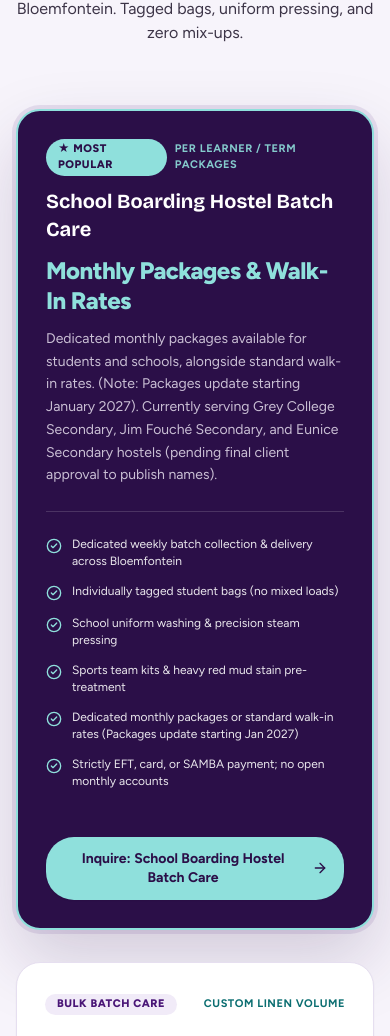
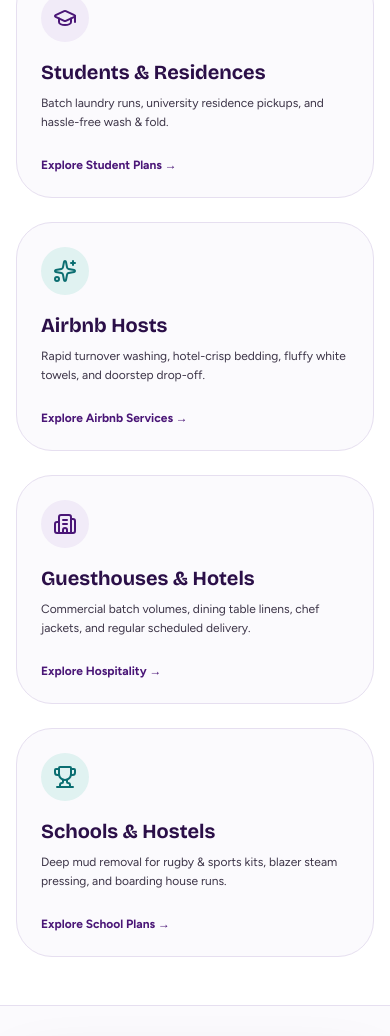
Before and after one commit to arnobonthuyzen-arch/LaundroHub, a Next.js app: page / in a window 390 px wide. Shown: the part 4785-5821 px from the top of the page. Built offline with nearby package versions, Linux system fonts and the light colour scheme.

Commit message:
Shorten home page by removing redundant hostel checklist section and tightening vertical spacing

```diff
--- a/src/app/page.tsx
+++ b/src/app/page.tsx
@@ -17,7 +17,7 @@ import {
   Receipt,
 } from "lucide-react";
 import { WhatsAppIcon } from "@/components/icons/WhatsAppIcon";
-import { getServices, getPricingPlans, getSuburbs, BUSINESS_INFO } from "@/lib/data";
+import { getServices, getSuburbs, BUSINESS_INFO } from "@/lib/data";
 import { HeroBubbles } from "@/components/HeroBubbles";
 import { HeroVideoPlayer } from "@/components/HeroVideoPlayer";
 import TowersMapWrapper from "@/components/TowersMapWrapper";
@@ -41,9 +41,8 @@ export const metadata: Metadata = {
 };
 
 export default async function HomePage() {
-  const [services, plans, suburbs] = await Promise.all([
+  const [services, suburbs] = await Promise.all([
     getServices(),
-    getPricingPlans(),
     getSuburbs(),
   ]);
 
@@ -219,7 +218,7 @@ export default async function HomePage() {
           </div>
 
           {/* Quick Price List Callout Banner */}
-          <div className="mt-12 rounded-3xl bg-gradient-to-r from-brand-deep to-brand-plum p-6 sm:p-8 text-white flex flex-col md:flex-row items-center justify-between gap-6 shadow-elevated">
+          <div className="mt-8 rounded-3xl bg-gradient-to-r from-brand-deep to-brand-plum p-6 sm:p-8 text-white flex flex-col md:flex-row items-center justify-between gap-6 shadow-elevated">
             <div className="space-y-1.5 text-center md:text-left">
               <div className="inline-flex items-center gap-1.5 rounded-full bg-brand-mint/20 px-3 py-0.5 text-xs font-bold uppercase tracking-wider text-brand-mint">
                 <Receipt className="h-3.5 w-3.5" />
@@ -245,129 +244,10 @@ export default async function HomePage() {
         </div>
       </section>
 
-      {/* School Hostels & Student Living Preview */}
-      <section className="py-20 bg-brand-lav/40 border-y border-brand-line">
+      {/* Who We Serve: Sector & Audience Highlights */}
+      <section className="py-12 sm:py-16 bg-white border-y border-brand-line">
         <div className="mx-auto max-w-7xl px-4 sm:px-6 lg:px-8">
-          <div className="text-center max-w-3xl mx-auto mb-16">
-            <span className="text-sm font-bold uppercase tracking-wider text-brand-purple">
-              Hostels &amp; Student Living
-            </span>
-            <h2 className="mt-2 font-display text-3xl sm:text-5xl font-extrabold text-brand-deep tracking-tight">
-              Boarding school &amp; hostel laundry made simple.
-            </h2>
-            <p className="mt-4 text-base text-brand-body">
-              Scheduled weekly batch runs for school boarding hostels, sports derbies &amp; tournament kits, university residences, and student communes in Bloemfontein. Tagged bags, uniform pressing, and zero mix-ups.
-            </p>
-          </div>
-
-          <div className="grid grid-cols-1 lg:grid-cols-3 gap-8 items-stretch">
-            {plans.map((plan) => (
-              <div
-                key={plan.id}
-                className={`relative flex flex-col justify-between rounded-3xl p-7 sm:p-8 transition-all h-full ${
-                  plan.popular
-                    ? "bg-brand-deep text-white shadow-elevated border-2 border-brand-mint ring-4 ring-brand-purple/10"
-                    : "bg-white text-brand-ink border border-brand-line shadow-sm hover:shadow-md hover:border-brand-purple/30"
-                }`}
-              >
-                <div>
-                  {/* Category Badge & Weight Tag Row */}
-                  <div className="flex items-center justify-between gap-2 min-h-[1.75rem] mb-3">
-                    <span
-                      className={`inline-flex items-center rounded-full px-3 py-0.5 text-[11px] font-extrabold uppercase tracking-wider ${
-                        plan.popular
-                          ? "bg-brand-mint text-brand-deep"
-                          : "bg-brand-lav text-brand-purple"
-                      }`}
-                    >
-                      {plan.popular ? "★ Most Popular" : "Bulk Batch Care"}
-                    </span>
-                    <span
-                      className={`text-[11px] font-bold uppercase tracking-wider ${
-                        plan.popular ? "text-brand-mint/90" : "text-brand-teal"
-                      }`}
-                    >
-                      {plan.weightLimit}
-                    </span>
-                  </div>
-
-                  {/* Plan Name */}
-                  <h3
-                    className={`font-display text-xl sm:text-2xl font-bold min-h-[3.5rem] flex items-center leading-snug ${
-                      plan.popular ? "text-white" : "text-brand-deep"
-                    }`}
-                  >
-                    {plan.name}
-                  </h3>
-
-                  {/* Rate / Price Display */}
-                  <div className="mt-3 min-h-[3.75rem] flex items-center">
-                    <span
-                      className={`text-2xl sm:text-3xl font-extrabold tracking-tight leading-tight ${
-                        plan.popular ? "text-brand-mint" : "text-brand-deep"
-                      }`}
-                    >
-                      {plan.pricePerMonth}
-                    </span>
-                  </div>
-
-                  {/* Description */}
-                  <p
-                    className={`mt-3 text-sm leading-relaxed min-h-[4.5rem] flex items-start ${
-                      plan.popular ? "text-brand-lav/80" : "text-brand-body"
-                    }`}
-                  >
-                    {plan.description}
-                  </p>
-
-                  {/* Divider */}
-                  <div
-                    className={`my-6 border-t ${
-                      plan.popular ? "border-white/15" : "border-brand-line/60"
-                    }`}
-                  />
-
-                  {/* Feature Checklist */}
-                  <ul className="space-y-3.5">
-                    {plan.features.map((f) => (
-                      <li key={f} className="flex items-start gap-2.5 text-xs sm:text-sm leading-snug">
-                        <CheckCircle2
-                          className={`h-4 w-4 flex-shrink-0 mt-0.5 ${
-                            plan.popular ? "text-brand-mint" : "text-brand-teal"
-                          }`}
-                        />
-                        <span className={plan.popular ? "text-white/90" : "text-brand-body"}>
-                          {f}
-                        </span>
-                      </li>
-                    ))}
-                  </ul>
-                </div>
-
-                {/* Bottom CTA Button */}
-                <div className="mt-8 pt-4">
-                  <Link
-                    href="/contact"
-                    className={`flex w-full min-h-[3rem] h-auto py-3 px-4 items-center justify-center gap-2 rounded-xl text-sm font-bold text-center leading-snug transition-all shadow-sm ${
-                      plan.popular
-                        ? "bg-brand-mint text-brand-deep hover:bg-brand-mint/90 hover:scale-[1.01]"
-                        : "bg-brand-purple text-white hover:bg-brand-deep hover:scale-[1.01]"
-                    }`}
-                  >
-                    <span>Inquire: {plan.name}</span>
-                    <ArrowRight className="h-4 w-4 shrink-0" />
-                  </Link>
-                </div>
-              </div>
-            ))}
-          </div>
-        </div>
-      </section>
-
-      {/* Who We Serve: Sector & Audience Highlights */}
-      <section className="py-20 bg-white border-b border-brand-line">
-        <div className="mx-auto max-w-7xl px-4 sm:px-6 lg:px-8">
-          <div className="flex flex-col md:flex-row md:items-end justify-between gap-6 mb-12">
+          <div className="flex flex-col md:flex-row md:items-end justify-between gap-4 mb-8">
             <div>
               <span className="text-sm font-bold uppercase tracking-wider text-brand-purple">
                 Who We Serve
@@ -466,10 +346,10 @@ export default async function HomePage() {
       </section>
 
       {/* Collection & Delivery Suburb Coverage */}
-      <section className="py-20 bg-brand-ground">
+      <section className="py-12 sm:py-16 bg-brand-ground">
         <div className="mx-auto max-w-7xl px-4 sm:px-6 lg:px-8">
-          <div className="rounded-3xl bg-brand-deep text-white p-8 sm:p-12 lg:p-16 relative overflow-hidden shadow-elevated">
-            <div className="grid grid-cols-1 lg:grid-cols-12 gap-10 items-center">
+          <div className="rounded-3xl bg-brand-deep text-white p-6 sm:p-10 lg:p-12 relative overflow-hidden shadow-elevated">
+            <div className="grid grid-cols-1 lg:grid-cols-12 gap-8 items-center">
               <div className="lg:col-span-7 relative z-10">
                 <span className="text-xs font-bold uppercase tracking-wider text-brand-mint">
                   New · Laundro-Hub Express
@@ -483,8 +363,8 @@ export default async function HomePage() {
                 </p>
 
                 {/* Suburb Coverage Tags */}
-                <div className="mt-6 flex flex-wrap gap-2">
-                  {suburbs.map((suburb) => (
+                <div className="mt-5 flex flex-wrap gap-2">
+                  {suburbs.slice(0, 8).map((suburb) => (
                     <span
                       key={suburb}
                       className="inline-flex items-center gap-1.5 rounded-lg bg-white/10 px-3 py-1.5 text-xs font-medium text-brand-mint border border-white/15"
@@ -493,6 +373,14 @@ export default async function HomePage() {
                       {suburb}
                     </span>
                   ))}
+                  {suburbs.length > 8 && (
+                    <Link
+                      href="/express"
+                      className="inline-flex items-center gap-1.5 rounded-lg bg-brand-mint/20 px-3 py-1.5 text-xs font-bold text-brand-mint border border-brand-mint/30 hover:bg-brand-mint/30 transition-colors"
+                    >
+                      +{suburbs.length - 8} more Bloemfontein suburbs
+                    </Link>
+                  )}
                 </div>
 
                 <div className="mt-8 flex flex-wrap gap-4">
@@ -543,8 +431,8 @@ export default async function HomePage() {
       </section>
 
       {/* Location / Visit us Section */}
-      <section className="py-16 sm:py-20 bg-white border-t border-brand-line">
-        <div className="mx-auto max-w-7xl px-4 sm:px-6 lg:px-8 space-y-12">
+      <section className="py-12 sm:py-16 bg-white border-t border-brand-line">
+        <div className="mx-auto max-w-7xl px-4 sm:px-6 lg:px-8 space-y-8">
           <div className="grid grid-cols-1 lg:grid-cols-12 gap-10 lg:gap-12 items-center">
             <div className="lg:col-span-6 space-y-5">
               <span className="inline-flex items-center gap-1.5 rounded-full bg-brand-teal/10 px-3.5 py-1 text-xs font-bold uppercase tracking-wider text-brand-teal">
```
